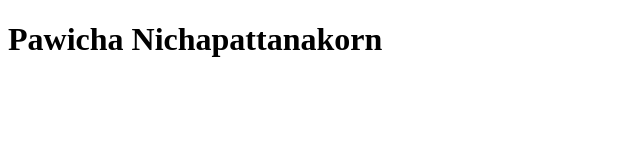
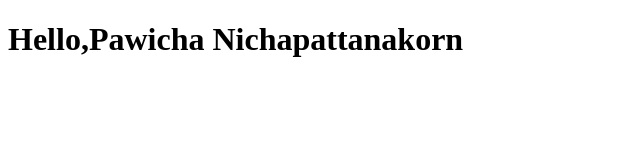
Before and after one commit to Pawicha7/myweb, a plain HTML site: page index.html in a window 1280 px wide. Shown: the whole page, without its empty margins (0-640 px from the left). Drawn offline with Linux system fonts and the light colour scheme.

Commit message:
Update index.html

```diff
--- a/index.html
+++ b/index.html
@@ -4,6 +4,6 @@
     <title>Print My Name</title>
 </head>
 <body>
-    <h1>Pawicha Nichapattanakorn</h1>
+    <h1>Hello,Pawicha Nichapattanakorn</h1>
 </body>
 </html>
```
